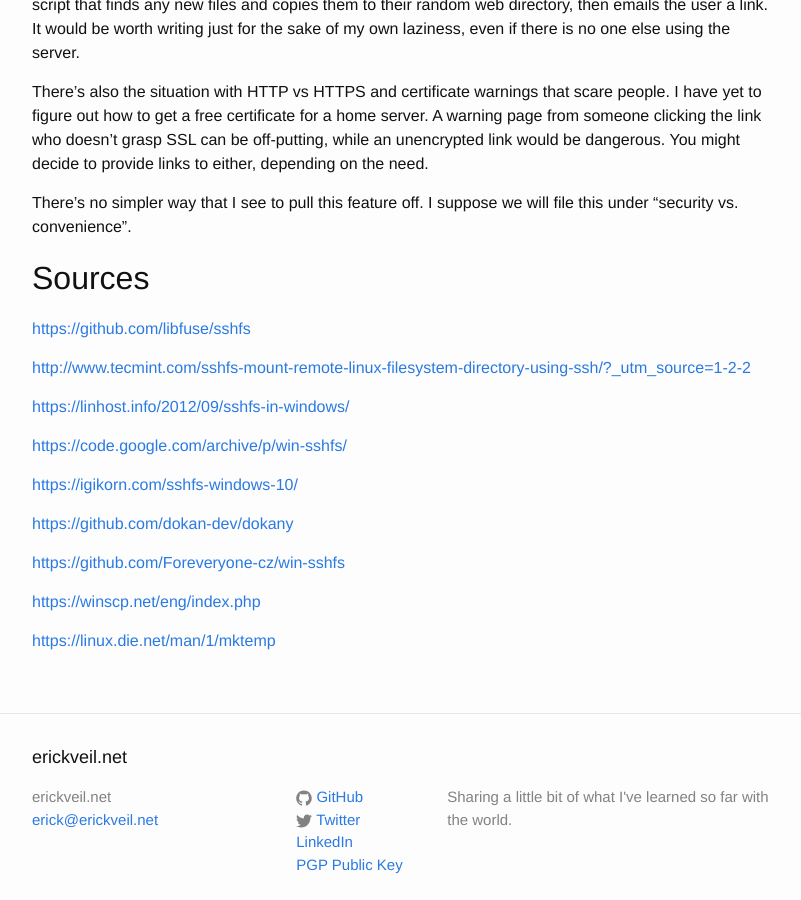
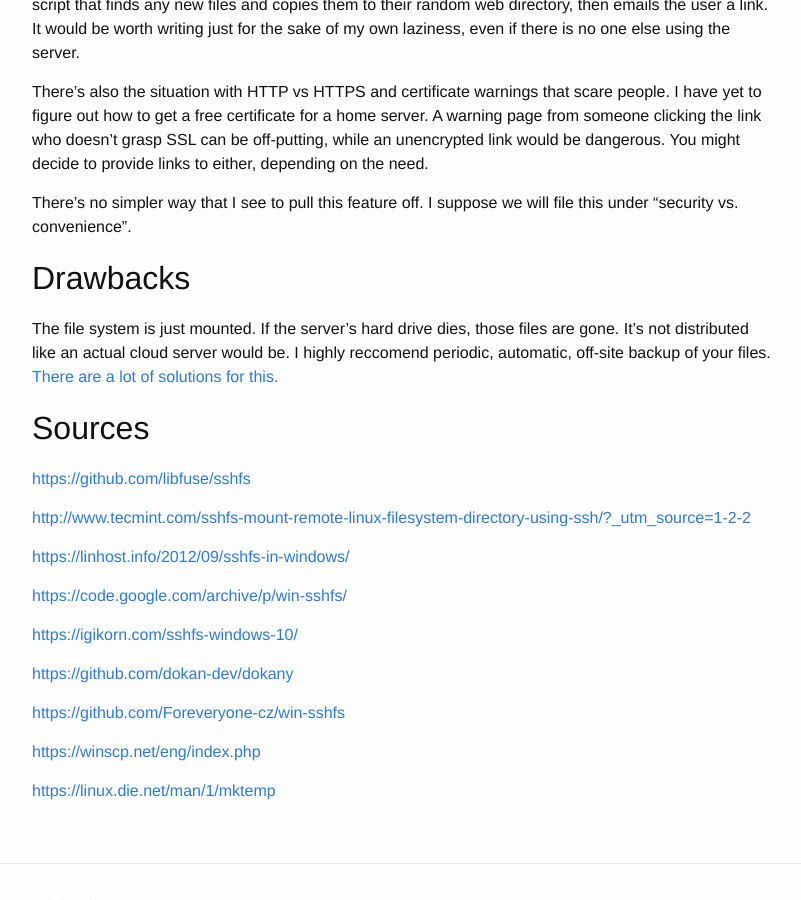
Before and after one commit to erickveil/erickveil.github.com, a Jekyll site: the page built from _posts/2017-03-20-How-To-Mount-Remote-Linux-File-Systems.md, in a window 1280 px wide and 900 px high, scrolled down 3696 px. Shown: the whole window, without its empty margins (238-1039 px from the left). Built offline with Jekyll 4.4.1, drawn with Linux system fonts in a browser that asks for light colours.

Commit message:
Added backup reccomendation

```diff
--- a/_posts/2017-03-20-How-To-Mount-Remote-Linux-File-Systems.md
+++ b/_posts/2017-03-20-How-To-Mount-Remote-Linux-File-Systems.md
@@ -109,6 +109,10 @@ There's also the situation with HTTP vs HTTPS and certificate warnings that scar
 
 There's no simpler way that I see to pull this feature off. I suppose we will file this under "security vs. convenience".
 
+## Drawbacks
+
+The file system is just mounted. If the server's hard drive dies, those files are gone. It's not distributed like an actual cloud server would be. I highly reccomend periodic, automatic, off-site backup of your files. [There are a lot of solutions for this.](http://www.techrepublic.com/blog/10-things/10-outstanding-linux-backup-utilities/)
+
 ## Sources
 
 [https://github.com/libfuse/sshfs](https://github.com/libfuse/sshfs)
```
